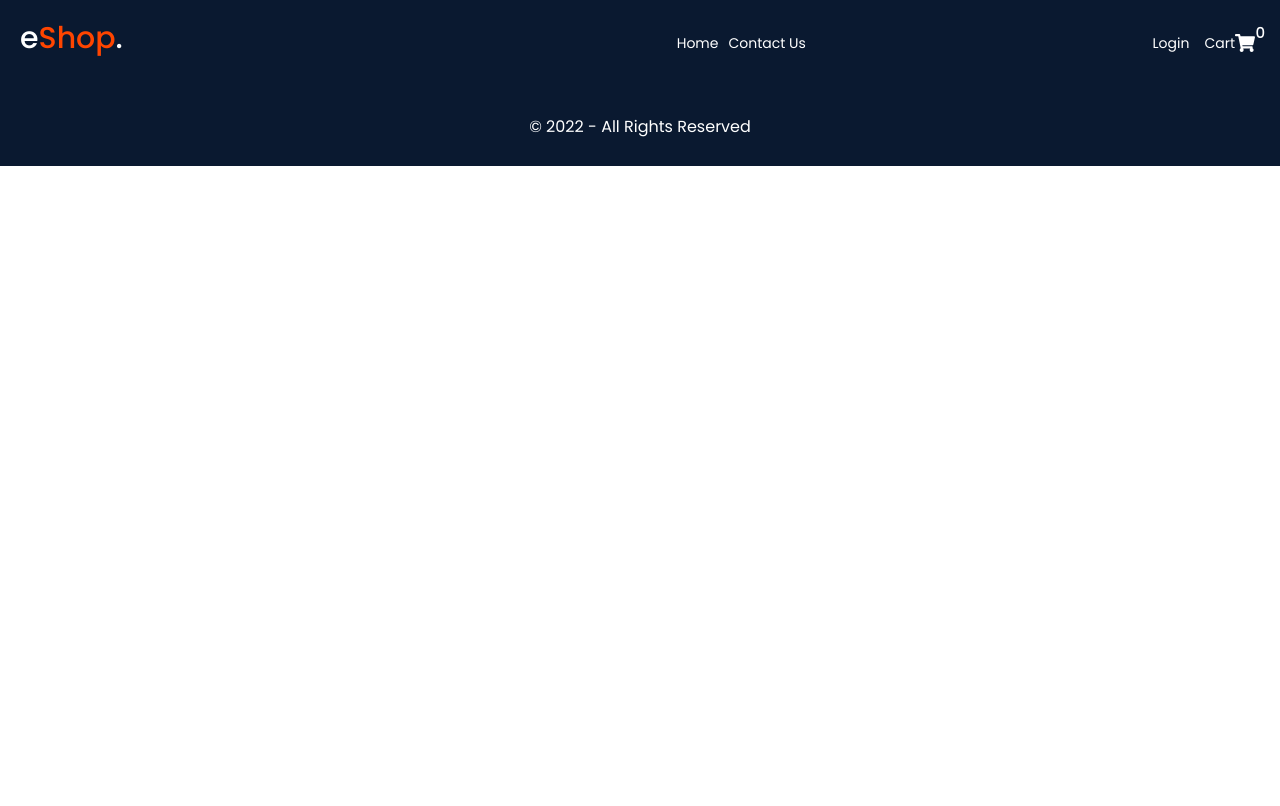
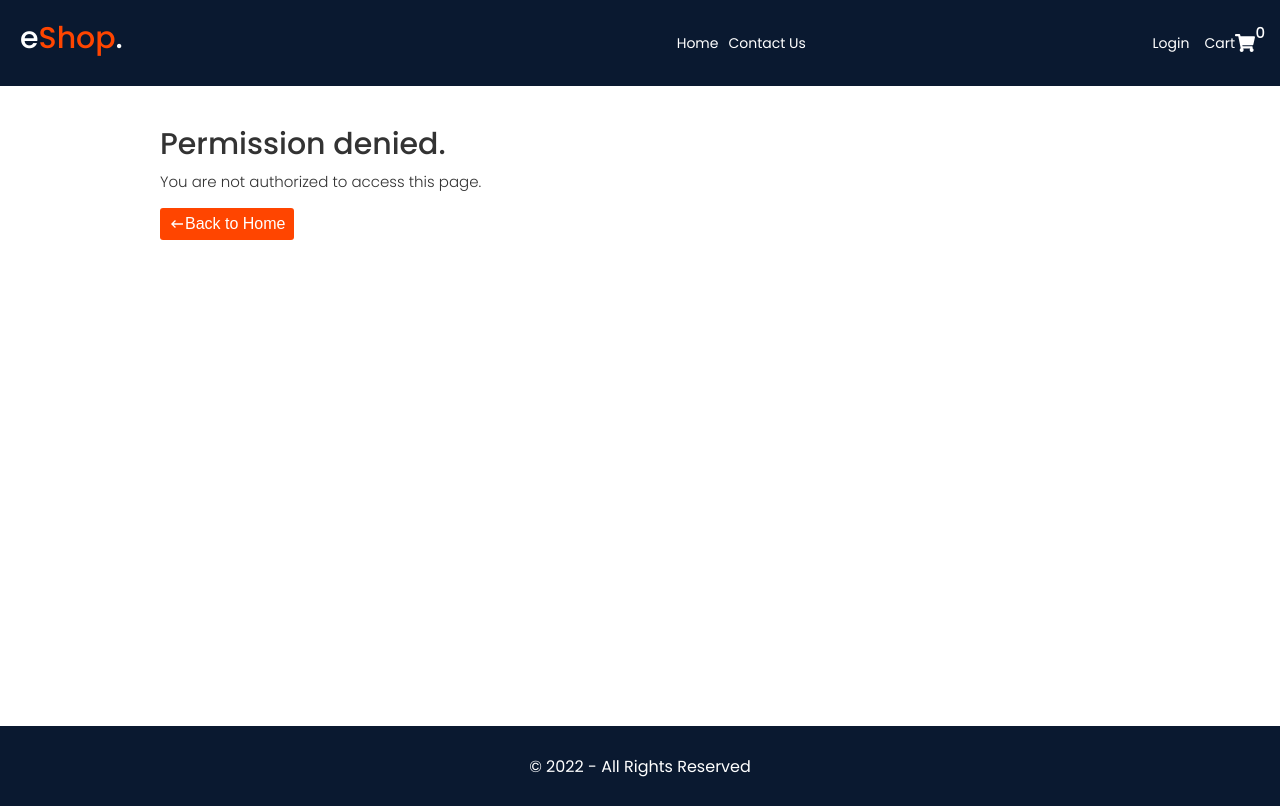
Before and after one commit to femmor/zino-commerce, a React (Create React App) app: page /admin/view-products in a window 1280 px wide. Built offline with nearby package versions, Linux system fonts and the light colour scheme; no server answers.

Commit message:
Fallback content for non-admin users

```diff
--- a/src/components/adminRoute/AdminRoute.js
+++ b/src/components/adminRoute/AdminRoute.js
@@ -1,9 +1,36 @@
+import { Link } from 'react-router-dom';
 import { useSelector } from 'react-redux';
 import { selectEmail } from '../../store/features/authSlice';
+import { MdKeyboardBackspace } from 'react-icons/md';
 
 const AdminRoute = ({ children }) => {
   const userEmail = useSelector(selectEmail);
 
+  return userEmail === 'fegomson@gmail.com' ? (
+    children
+  ) : (
+    <section
+      style={{
+        height: '80vh',
+      }}
+    >
+      <div className="container">
+        <h2>Permission denied.</h2>
+        <p>You are not authorized to access this page.</p>
+        <br />
+        <Link to="/">
+          <button className="--btn --btn-danger">
+            <MdKeyboardBackspace /> Back to Home
+          </button>
+        </Link>
+      </div>
+    </section>
+  );
+};
+export default AdminRoute;
+
+export const AdminOnlyLink = ({ children }) => {
+  const userEmail = useSelector(selectEmail);
+
   return userEmail === 'fegomson@gmail.com' ? children : null;
 };
-export default AdminRoute;
--- a/src/components/header/Header.js
+++ b/src/components/header/Header.js
@@ -15,7 +15,7 @@ import {
   REMOVE_ACTIVE_USER,
 } from '../../store/features/authSlice';
 import { ShowOnLogin, ShowOnLogout } from '../hiddenLink/hiddenLink';
-import AdminRoute from '../adminRoute/AdminRoute';
+import AdminRoute, { AdminOnlyLink } from '../adminRoute/AdminRoute';
 
 const Header = () => {
   const [displayName, setDisplayName] = useState('');
@@ -101,11 +101,11 @@ const Header = () => {
             </li>
             <li>
               {
-                <AdminRoute>
-                  <NavLink className="--btn --btn-primary" to="/admin">
+                <AdminOnlyLink>
+                  <NavLink className="--btn --btn-primary" to="/admin/home">
                     Admin
                   </NavLink>
-                </AdminRoute>
+                </AdminOnlyLink>
               }
             </li>
             <li>
```
